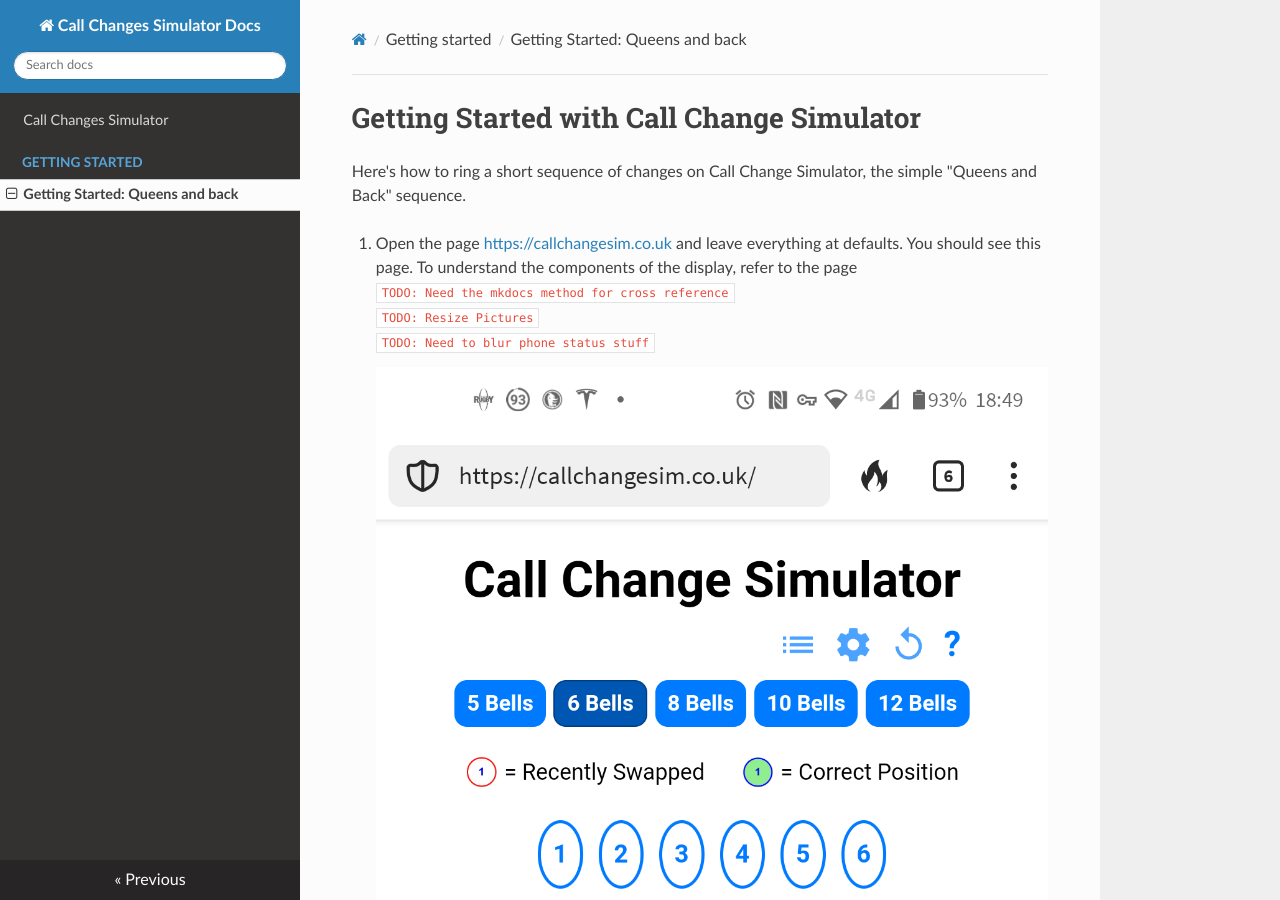
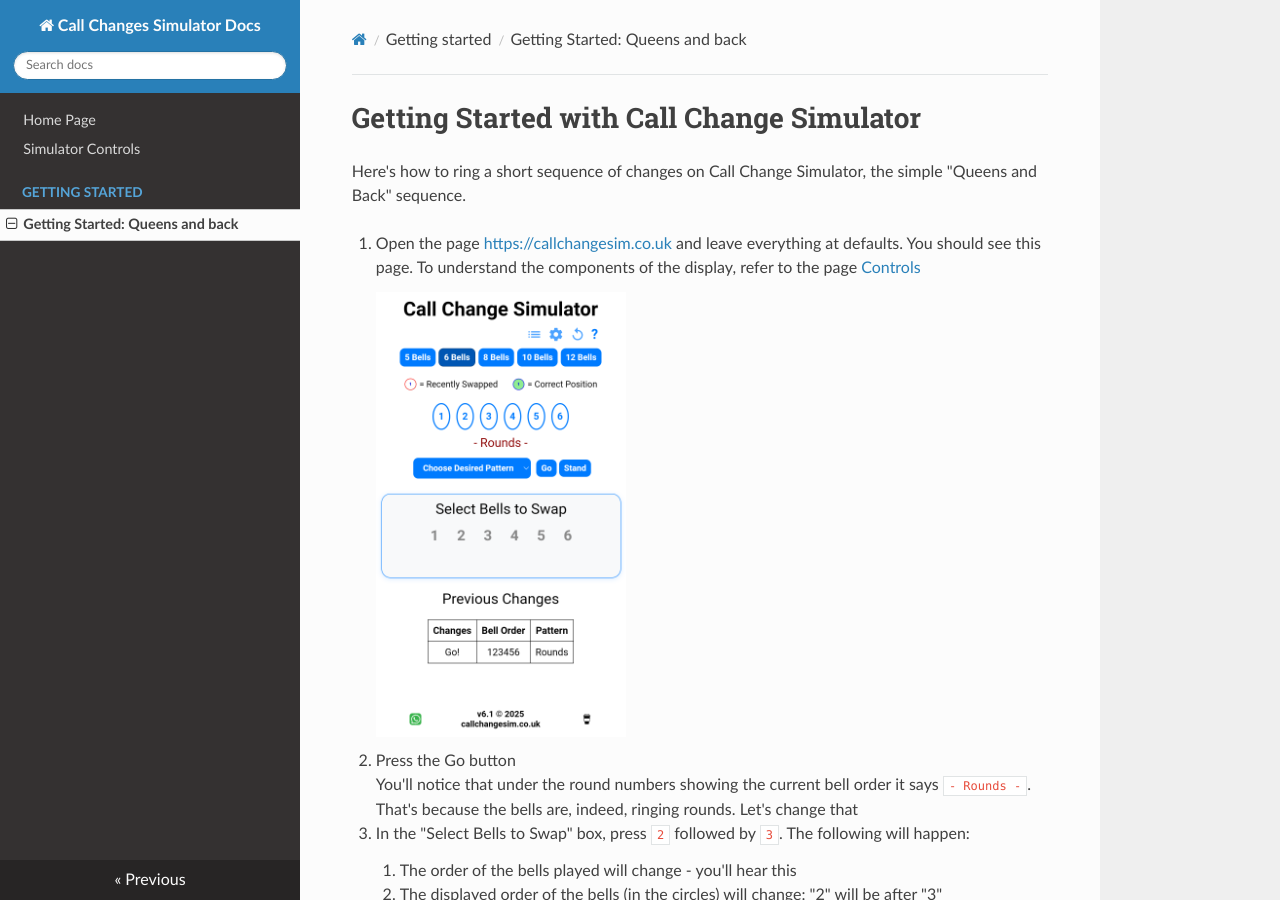
Before and after one commit to CallChangeSim/CCS-docs, an MkDocs documentation site: the page built from docs/getting-started/getting-started.md, in a window 1280 px wide and 900 px high. Built offline with MkDocs 1.6.1, drawn with Linux system fonts in a browser that asks for light colours; nearby versions of some CDN libraries.

Commit message:
Bit more content

```diff
--- a/docs/getting-started/getting-started.md
+++ b/docs/getting-started/getting-started.md
@@ -9,11 +9,8 @@ draft: true
 
 Here's how to ring a short sequence of changes on Call Change Simulator, the simple "Queens and Back" sequence.
 
-1. Open the page [https://callchangesim.co.uk](https://callchangesim.co.uk) and leave everything at defaults. You should see this page. To understand the components of the display, refer to the page
-`TODO: Need the mkdocs method for cross reference`
-`TODO: Resize Pictures`
-`TODO: Need to blur phone status stuff`
-![Alt: Image of Front Page of Call Change Simulator](../png/1-Start_Screen.png)
+1. Open the page [https://callchangesim.co.uk](https://callchangesim.co.uk) and leave everything at defaults. You should see this page. To understand the components of the display, refer to the page [Controls](../../controls)
+![Alt: Image of Front Page of Call Change Simulator](../png/CCS.png)
 0. Press the Go button
 	You'll notice that under the round numbers showing the current bell order it says `- Rounds -`. That's because the bells are, indeed, ringing rounds. Let's change that
 0. In the "Select Bells to Swap" box, press `2` followed by `3`. The following will happen:
--- a/docs/index.md
+++ b/docs/index.md
@@ -1,5 +1,5 @@
 ---
-title: "Call Changes Simulator"
+title: "Home Page"
 author: "Dunstan Vavasour"
 date: "2025/03/10"
 draft: true
```
Also changed, not shown: docs/controls.md (added, +20 -0 lines), docs/png/CCS-Controls.png (added), docs/png/CCS.png (added), 1 other file.
